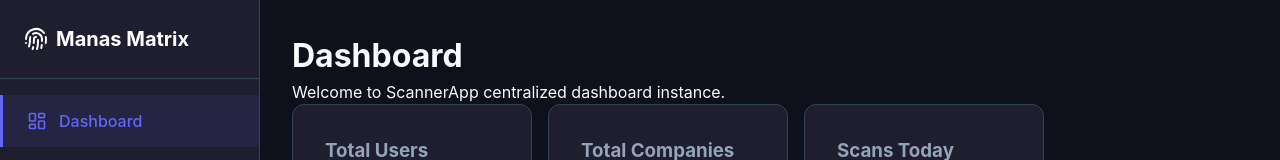
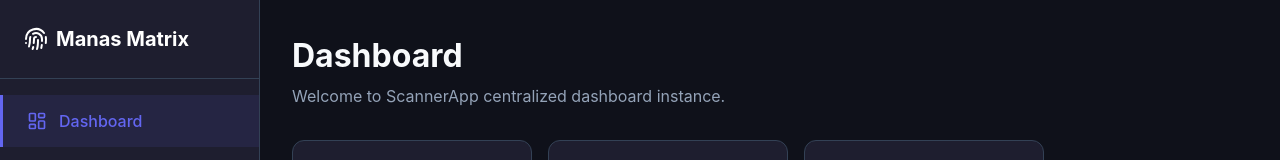
Before and after one commit to bhaveshfuerte/Manas-Mantra, a React (Vite) app in the folder frontend/: page / in a window 1280 px wide. Both pictures are taken after typing "name@example.com", "Sample123" into the empty fields and a click on the button "Sign In". Shown: the top 160 px of the page. Built offline with nearby package versions, Linux system fonts and the light colour scheme; no server answers; what image-blob-reduce would draw is missing.

Commit message:
style: add global spacing to page headers to separate page titles from tables

```diff
--- a/frontend/src/index.css
+++ b/frontend/src/index.css
@@ -258,6 +258,19 @@ a:hover {
   -webkit-text-fill-color: transparent;
 }
 
+.page-header {
+  margin-bottom: 2rem;
+}
+
+.page-header h1 {
+  font-weight: 700;
+  margin-bottom: 0.25rem;
+}
+
+.page-header p {
+  color: var(--text-secondary);
+}
+
 .content-card {
   background-color: var(--surface-color);
   border-radius: 12px;
```
